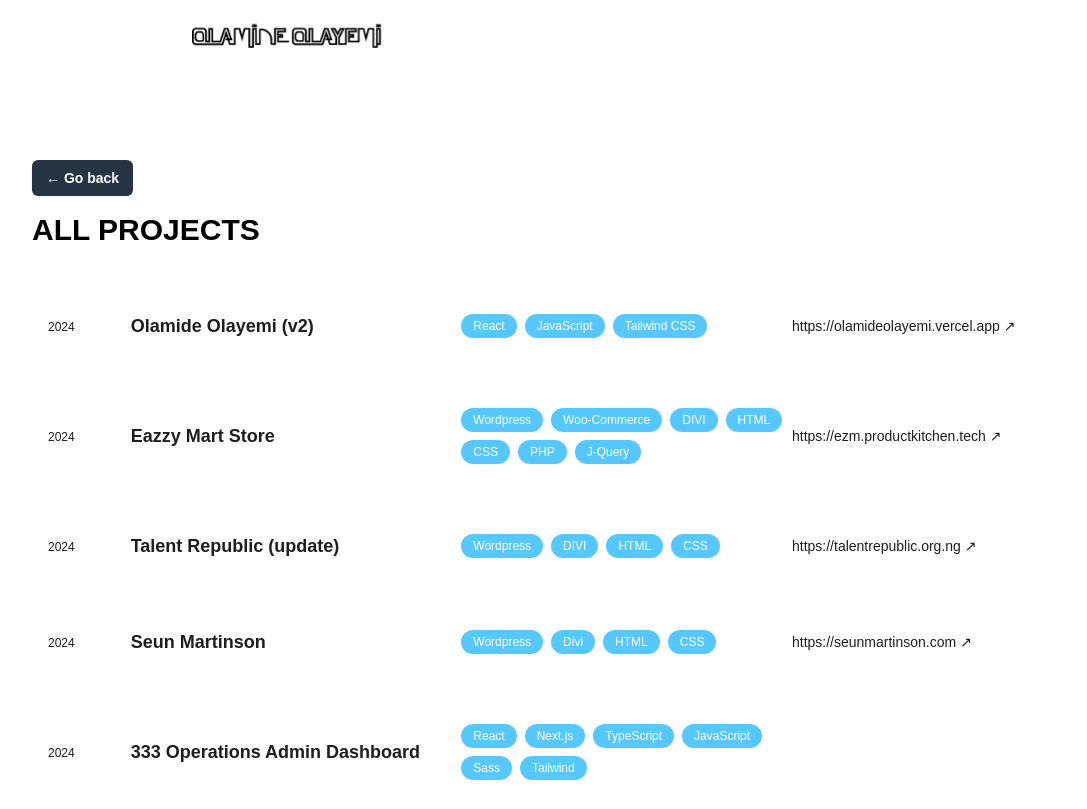
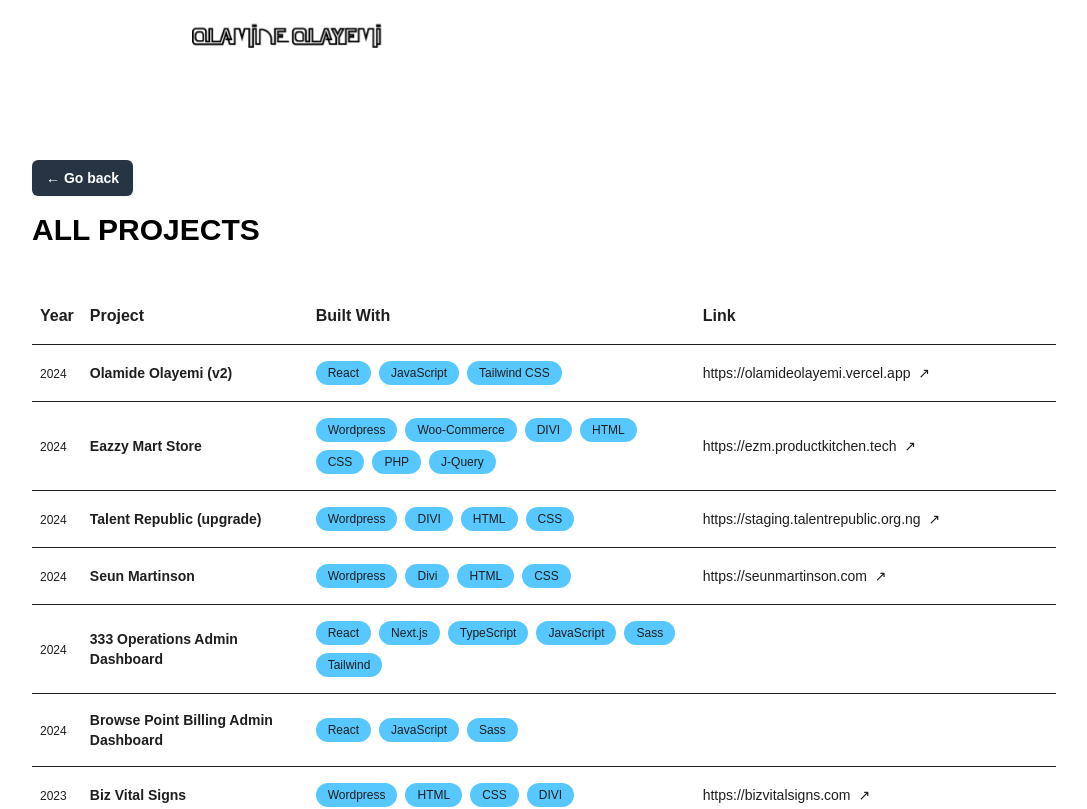
Before and after one commit to olamideolayemi/Olamide-Olayemi, a React (Vite) app: page /projects in a window 1280 px wide. Shown: the top 809 px of the page, without its empty margins (96-1183 px from the left). Built offline with nearby package versions, Linux system fonts and the light colour scheme.

Commit message:
Updated Home and Projects components with styling changes and refactored Projects component to use a table layout. Also updated Archive data.

```diff
--- a/src/components/Home.jsx
+++ b/src/components/Home.jsx
@@ -17,7 +17,7 @@ const Home = () => {
       <div className="relative px-6 pt-0 h-auto lg:px-8 bg-white dark:bg-gradient-to-b dark:from-[#0f172a] dark:to-[#1e3850]">
         <div className="mx-auto max-w-2xl py-36">
           <div className="text-left">
-            <p className="text-balance text-4xl font-semibold tracking-tight text-black dark:text-gray_text sm:text-1xl">
+            <p className="text-balance text-3xl md:text-4xl font-semibold tracking-tight text-black dark:text-gray_text sm:text-1xl">
               Hi, I&apos;m Olamide Olayemi 👋
             </p>
             <p className="mt-3 text-pretty text-2xl font-semibold text-black dark:text-gray_text sm:text-1xl">
--- a/src/components/Projects.jsx
+++ b/src/components/Projects.jsx
@@ -3,7 +3,7 @@ import { archives } from "./projects/Archive";
 import { useEffect } from "react";
 
 const Projects = () => {
-  const navigate = useNavigate()
+  const navigate = useNavigate();
 
   useEffect(() => {
     window.scrollTo(0, 0);
@@ -11,49 +11,70 @@ const Projects = () => {
 
   return (
     <>
-
-      <div className="px-6 min-h-screen  dark:bg-dark-blue">
+      <div className="px-6 min-h-screen bg-white dark:bg-gradient-to-b dark:from-[#162b3f] dark:to-[#0f172a]">
         <div className="pt-40 mx-auto max-w-5xl py-20">
           <button
             onClick={() => navigate(-1)}
-            className="rounded-md mb-4 bg-gray-dark hover:bg-blue  px-3.5 py-2 text-sm font-semibold text-white shadow-sm hover:bg-gray-dark-800 focus-visible:outline focus-visible:outline-2 focus-visible:outline-offset-2 focus-visible:outline-indigo-600"
+            className="rounded-md mb-4 bg-gray-dark hover:bg-blue px-3.5 py-2 text-sm font-semibold text-white shadow-sm focus-visible:outline focus-visible:outline-2 focus-visible:outline-offset-2 focus-visible:outline-indigo-600"
           >
             <span aria-hidden="true">&larr;</span> Go back
           </button>
-          <h1 className="font-bold dark:text-white mb-10 text-3xl">ALL PROJECTS</h1>
-          <div className="space-y-5">
+          <h1 className="font-bold dark:text-white mb-10 text-1xl md:text-3xl">ALL PROJECTS</h1>
+
+          <table className="w-full text-left border-collapse">
+            <thead>
+              <tr className="text-black dark:text-white border-b border-gray-300 dark:border-gray-700">
+                <th className="py-4 px-2">Year</th>
+                <th className="py-4 px-2">Project</th>
+                <th className="hidden lg:table-cell py-4 px-2">Built With</th>
+                <th className="hidden md:table-cell py-4 px-2">Link</th>
+              </tr>
+            </thead>
+            <tbody>
               {archives.map((archive, index) => (
-              <div key={index} className="hover:bg-[#8fe5ff0c] md:flex items-center py-6 px-4 rounded-lg text-white bg-opacity-5 bg-gray-800">
+                <tr
+                  key={index}
+                  className="hover:bg-gray-100 dark:hover:bg-gray-800 text-black dark:text-white border-b border-gray-300 dark:border-gray-700"
+                >
                   {/* Year */}
-                <div className="md:w-1/12 mb-4 md:mb-0">
-                  <small className="text-xs text-black dark:text-gray_text">
-                    {archive.year}
-                  </small>
-                </div>
+                  <td className="py-4 px-2">
+                    <small className="text-xs">{archive.year}</small>
+                  </td>
 
-                {/* Project Details */}
-                <div className="md:w-4/12 mb-4 md:mb-0">
-                  <h3 className="text-lg font-semibold text-black dark:text-white">{archive.title}</h3>
-                </div>
+                  {/* Project Title */}
+                  <td className="py-4 px-2">
+                    <a href={archive.url} target="_blank" rel="noopener noreferrer">
+                      <h3 className="md:hidden text-sm md:text-md font-semibold">{archive.title}</h3>
+                    </a>
+                    <h3 className="hidden md:block text-sm md:text-md font-semibold">{archive.title}</h3>
+                  </td>
 
                   {/* Tags */}
-                <div className="md:w-4/12 flex flex-wrap gap-2">
+                  <td className="hidden lg:table-cell py-4 px-2">
+                    <div className="flex flex-wrap gap-2">
                       {archive.tags.map((tag, tagIndex) => (
                         <span key={tagIndex} className="bg-blue bg-opacity-75 px-3 py-1 text-xs rounded-full">
                           {tag}
                         </span>
                       ))}
                     </div>
+                  </td>
 
                   {/* Link */}
-                <div className="md:w-3/12 mt-4 md:mt-0">
-                  <a href={archive.url} target="_blank" rel="noopener noreferrer" className="text-sm text-black dark:text-gray hover:underline flex items-center">
-                    {archive.url} <span className="ml-1">{archive.url && '↗'}</span>
+                  <td className="hidden md:table-cell py-4 px-2">
+                    <a
+                      href={archive.url}
+                      target="_blank"
+                      rel="noopener noreferrer"
+                      className="text-sm hover:underline"
+                    >
+                      {archive.url} <span className="ml-1">{archive.url && "↗"}</span>
                     </a>
-                </div>
-              </div>
+                  </td>
+                </tr>
               ))}
-          </div>
+            </tbody>
+          </table>
         </div>
       </div>
     </>
--- a/src/components/projects/Archive.js
+++ b/src/components/projects/Archive.js
@@ -23,8 +23,8 @@ const archives = [
     ["Wordpress", "Woo-Commerce", "DIVI", "HTML", "CSS", "PHP", "J-Query"]
   ),
   new Archive(
-    "Talent Republic (update)",
-    "https://talentrepublic.org.ng",
+    "Talent Republic (upgrade)",
+    "https://staging.talentrepublic.org.ng",
     '2024',
     ["Wordpress", "DIVI", "HTML", "CSS"]
   ),
```
Lines whose indentation alone changed are shown as unchanged.
